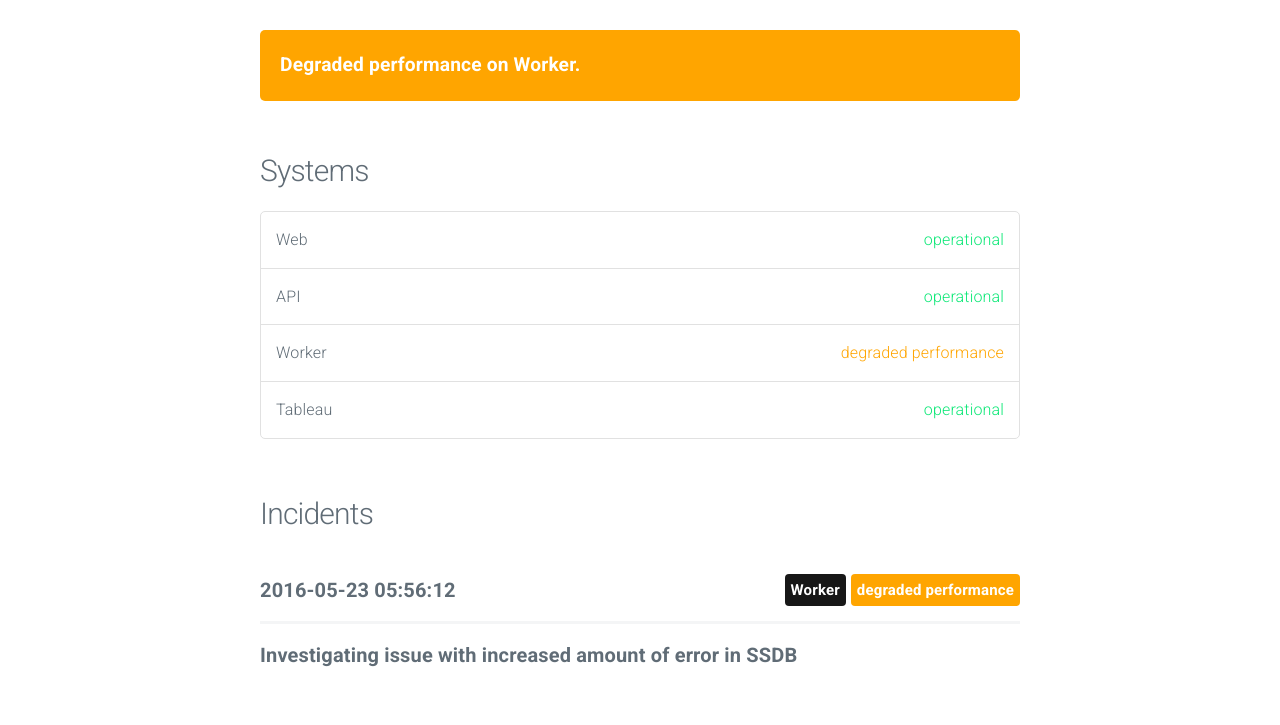
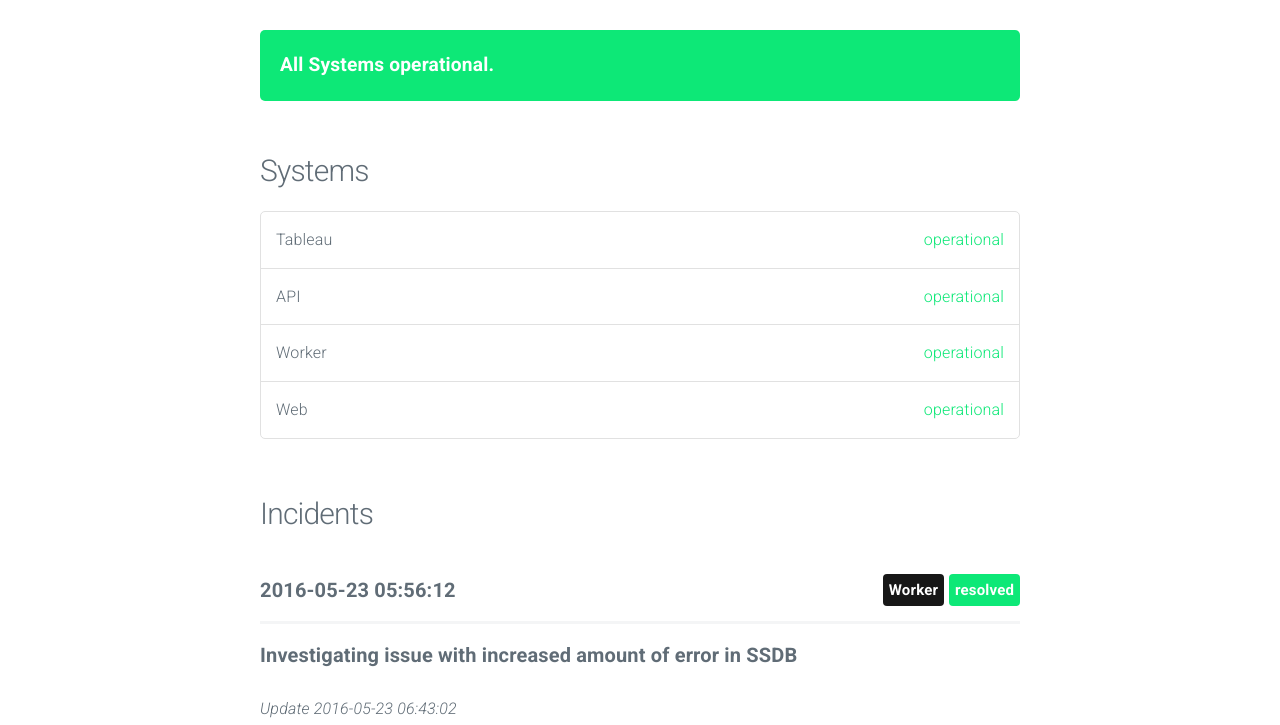
Before and after one commit to necromant2005/status, a plain HTML site: page index.html in a window 1280 px wide. Shown: the part 55-780 px from the top of the page. Drawn offline with nearby package versions, Linux system fonts and the light colour scheme.

Commit message:
update index

```diff
--- a/index.html
+++ b/index.html
@@ -31,18 +31,16 @@
 
 			<section class="container" id="main">
 
-
-					<div class="panel degraded performance">
-						Degraded performance on Worker.
+					<div class="panel operational">
+						All Systems operational.
 					</div>
-
 
 
 				<h4>Systems</h4>
 				<ul class="systems">
 
 					<li>
-						Web <span class="status operational">operational</span>
+						Tableau <span class="status operational">operational</span>
 					</li>
 
 					<li>
@@ -50,11 +48,11 @@
 					</li>
 
 					<li>
-						Worker <span class="status degraded performance">degraded performance</span>
+						Worker <span class="status operational">operational</span>
 					</li>
 
 					<li>
-						Tableau <span class="status operational">operational</span>
+						Web <span class="status operational">operational</span>
 					</li>
 
 				</ul>
@@ -66,7 +64,7 @@
 						<span class="date">2016-05-23 05:56:12</span>
 
 
-							<span class="label degraded performance float-right">degraded performance</span>
+							<span class="label operational float-right">resolved</span>
 
 
 							<span class="label system float-right">Worker</span>
@@ -75,6 +73,10 @@
 
 						<span class="title">Investigating issue with increased amount of error in SSDB</span>
 						<p></p>
+
+							<p><em>Update 2016-05-23 06:43:02</em><br/>
+							Issue was in wrong configuration.
+							</p>
 
 					</div>
 
```
